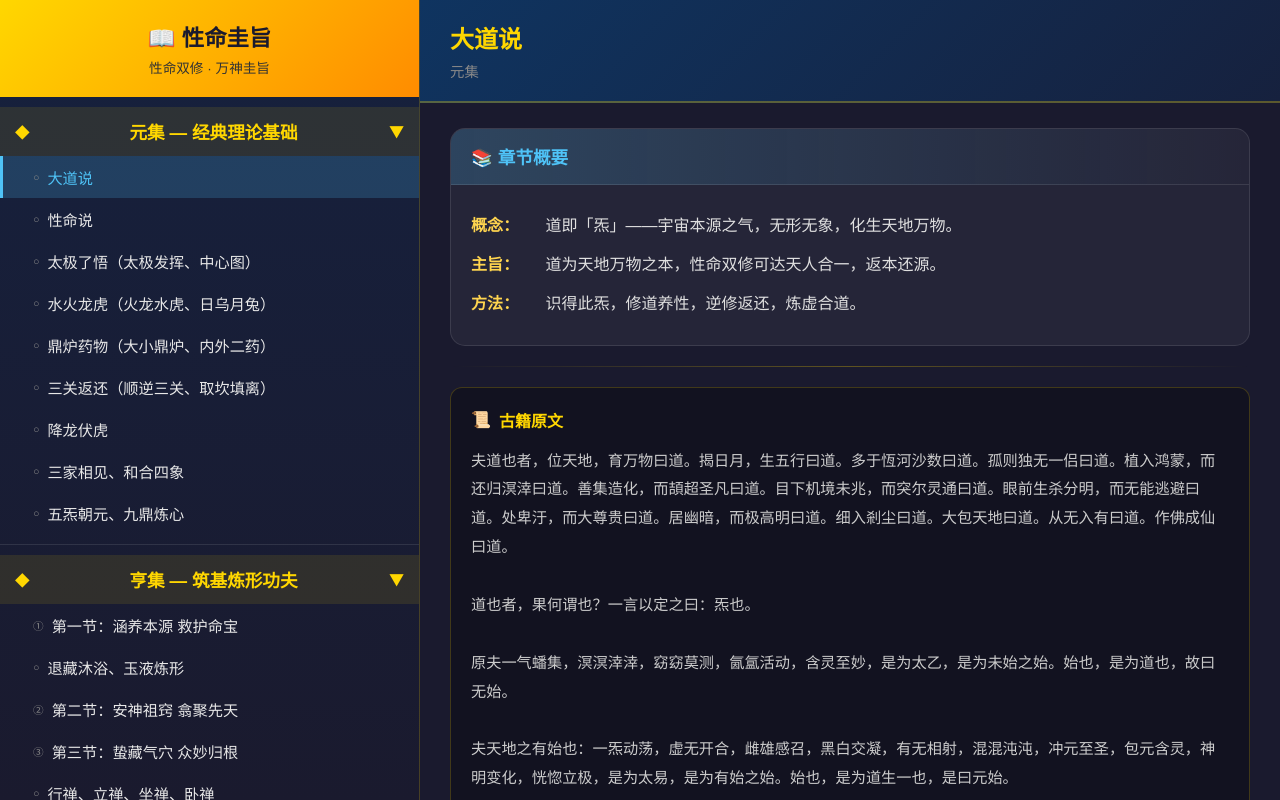
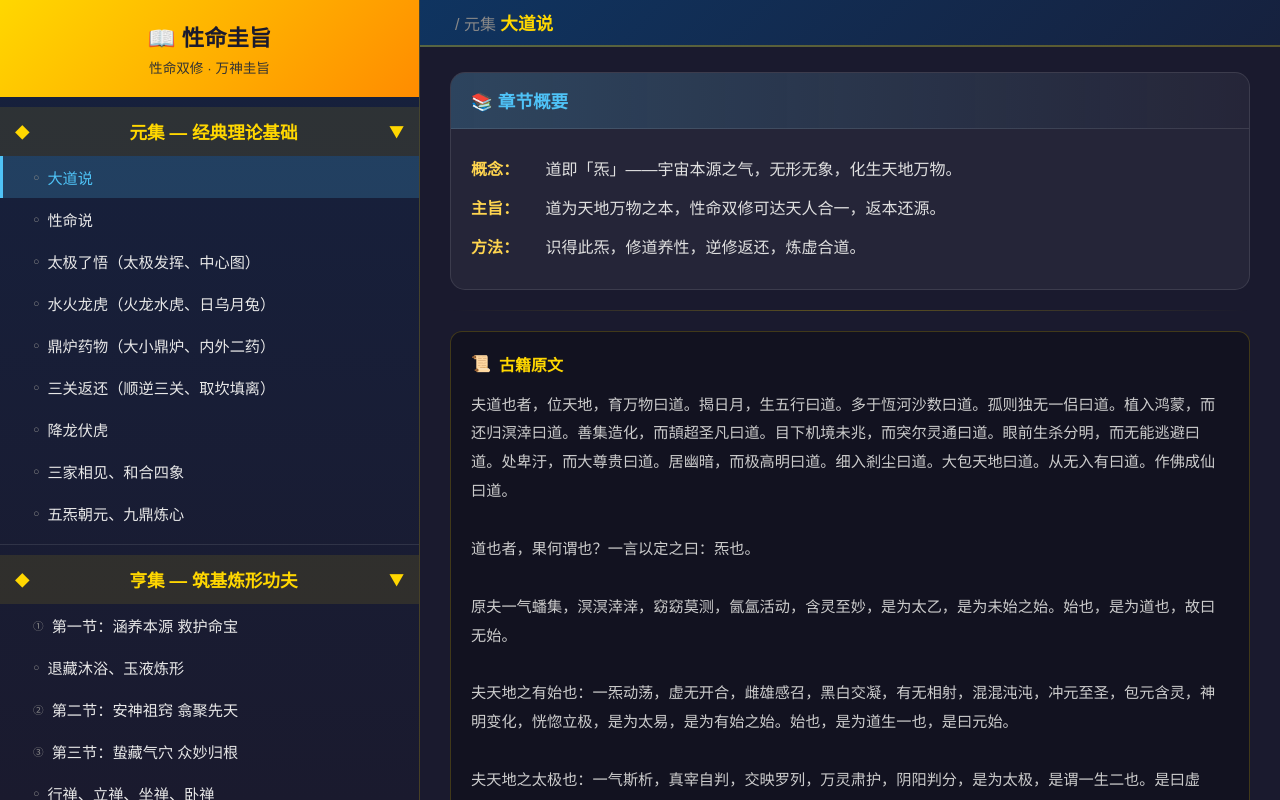
Before and after one commit to DalvikSu/xmgz, a plain HTML site: page index.html in a window 1280 px wide. Drawn offline with Linux system fonts and the light colour scheme.

Commit message:
优化标题栏高度和布局

```diff
--- a/index.html
+++ b/index.html
@@ -119,20 +119,28 @@
         }
         .content-header {
             background: linear-gradient(135deg, #0f3460, #16213e);
-            padding: 20px 30px;
+            padding: 10px 20px;
             border-bottom: 2px solid rgba(255,215,0,0.3);
             position: sticky;
             top: 0;
             z-index: 10;
+            white-space: nowrap;
+            overflow: hidden;
+            text-overflow: ellipsis;
         }
         .content-header h2 {
             color: #ffd700;
-            font-size: 1.5em;
+            font-size: 1.1em;
+            display: inline;
         }
         .content-header .subtitle {
             color: #888;
-            font-size: 0.9em;
-            margin-top: 5px;
+            font-size: 1em;
+            margin-left: 15px;
+            display: inline;
+        }
+        .content-header .subtitle::before {
+            content: "/ ";
         }
 
         .content-body {
@@ -1358,8 +1366,8 @@
 
             const html = `
                 <div class="content-header">
+                    <span class="subtitle">${data.collection}</span>
                     <h2>${data.title}</h2>
-                    <div class="subtitle">${data.collection}</div>
                 </div>
                 <div class="content-body">
                     <div class="content-node">
```
